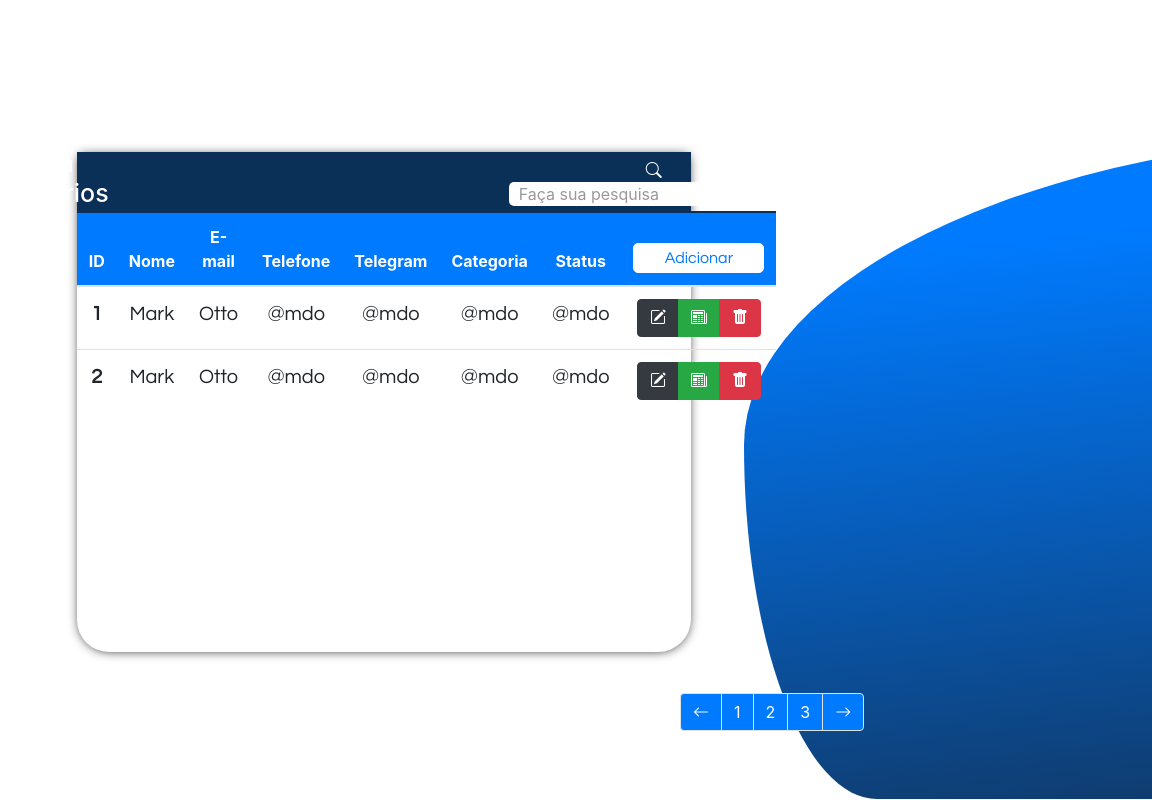
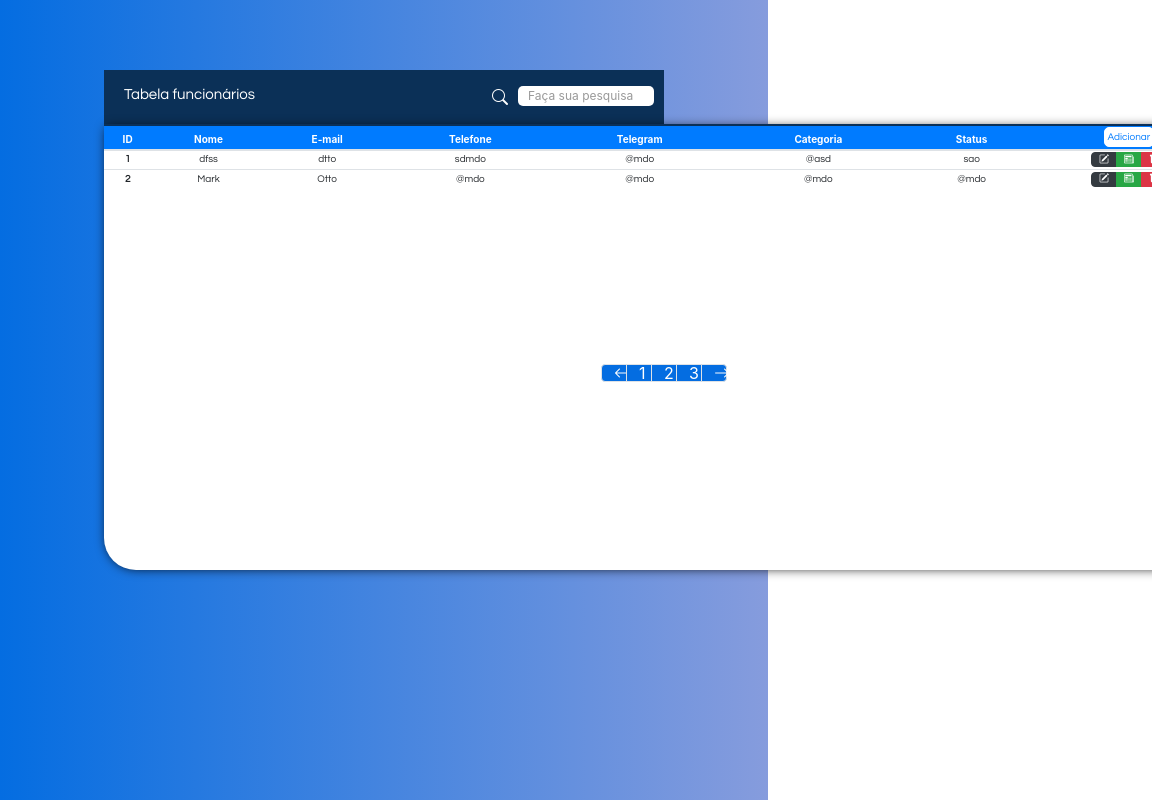
Before and after one commit to gugsinwork/HTML-hd-support, a plain HTML site: page index.html in a window 768 px wide. Shown: the top 800 px of the page, 1152 px wide, since content can reach past the window. Drawn offline with nearby package versions, Linux system fonts and the light colour scheme.

Commit message:
UPDATE: Responsividade na tabela e mudanças a +

```diff
--- a/index.html
+++ b/index.html
@@ -5,13 +5,10 @@
     <link rel="stylesheet" href="https://stackpath.bootstrapcdn.com/bootstrap/4.1.3/css/bootstrap.min.css" integrity="sha384-MCw98/SFnGE8fJT3GXwEOngsV7Zt27NXFoaoApmYm81iuXoPkFOJwJ8ERdknLPMO" crossorigin="anonymous">
 <script src="https://stackpath.bootstrapcdn.com/bootstrap/4.1.3/js/bootstrap.min.js" integrity="sha384-ChfqqxuZUCnJSK3+MXmPNIyE6ZbWh2IMqE241rYiqJxyMiZ6OW/JmZQ5stwEULTy" crossorigin="anonymous"></script>
     <meta charset="UTF-8">
-    <link rel="stylesheet" href="style.css">
+    <link rel="stylesheet" href="styletable.css">
     <meta name="viewport" content="width=device-width, initial-scale=1.0">
 </head>
 <body class="body-table">
-
-</div><div class="gradient-background"></div>
-
 <div class="TableContainer">
   <div class="table-menu">
     <h1>Tabela funcionários</h1>
@@ -20,6 +17,7 @@
       <input type="search" placeholder="Faça sua pesquisa">
     </div>
   </div>
+  <div class="background-table">
     <table id="table-position" class="table table-hover">
       <thead class="thead-style">
         <tr class="tr-style">
@@ -36,12 +34,12 @@
       <tbody>
         <tr class="tbody-style">
           <th scope="row">1</th>
-        <td>Mark</td>
-        <td>Otto</td>
+          <td>dfss</td>
+          <td>dtto</td>
+          <td>sdmdo</td>
           <td>@mdo</td>
-        <td>@mdo</td>
-        <td>@mdo</td>
-        <td>@mdo</td>
+          <td>@asd</td>
+          <td>sao</td>
           <td>
             <div class="btn-group" role="group" aria-label="Basic example">
               <button type="button" class="btn btn-dark"><i class="bi bi-pencil-square"></i></button>
@@ -51,7 +49,6 @@
 
           </td>
         </tr>
-
         <tr class="tbody-style">
           <th scope="row">2</th>
           <td>Mark</td>
@@ -67,13 +64,11 @@
               <button type="button" class="btn btn-danger" id="trash"><i class="bi bi-trash-fill" id="btn-btn"></i></button>
             </div>
 
+          </div>
           </td>
         </tr>
       </tbody>
     </table>
-
-
-
     <div class="pagination">
       <nav aria-label="Page navigation example">
         <ul class="pagination">
@@ -81,14 +76,10 @@
           <li class="page-item"><a class="page-link" href="#">1</a></li>
           <li class="page-item"><a class="page-link" href="#">2</a></li>
           <li class="page-item"><a class="page-link" href="#">3</a></li>
-        <li class="page-item"><a class="page-link" href="#"><i class="bi bi-arrow-right"></i></a></li>
+          <li class="page-item"><a class="page-link" href="#"><i class="bi bi-arrow-right"></i></i></a></li>
         </ul>
       </nav>
     </div>
-
-
-
   </div>
-
 </body>
 </html>
--- /dev/null
+++ b/styletable.css
@@ -0,0 +1,307 @@
+* {
+    margin: 0;
+    padding: 0;
+    box-sizing: border-box;
+}
+
+@font-face {
+    font-family: Questrial;
+    src: url(fonts/Questrial-Regular.ttf);
+}
+
+@font-face {
+    font-family: Agrandir-regular;
+    src: url(fonts/Agrandir-Regular.otf);
+}
+
+@font-face {
+    font-family: Agrandir;
+    src: url(fonts/Agrandir-Narrow.otf);
+}
+
+.body-table {
+    display: flex;
+    flex-direction: column;
+    align-items: center;
+    justify-content: center;
+    background: linear-gradient(to right, #046de1, #869cdd);
+    background-repeat: no-repeat;
+    background-size: cover;
+    height: 100vh;
+}
+
+.TableContainer {
+    margin-top: 10vh;
+    display: flex;
+    height: 500px;
+    flex-direction: column;
+}
+.background-table{
+    display: flex;
+    flex-direction: column;
+    align-items: center;
+    height: 500px;
+    width: 140vh;
+    box-shadow: 0px 1px 12px -3px rgba(0, 0, 0, 1);
+    border-radius: 0px 0px 33px 32px;
+    background-color: white;
+}
+
+.tr-style {
+    background-color: #007BFF;
+    color: white;
+    text-align: center;
+    width: 80%;
+}
+
+.tr-style th {
+    border-top: #0b3057 2px solid;
+}
+
+.tbody-style {
+    font-size: 20px;
+    text-align: center;
+    font-family: Questrial;
+    white-space: nowrap;
+}
+.tbody-style td{
+    word-wrap: break-word;
+}
+
+.table-menu {
+    background-color: #0b3057;
+    height: 60px;
+    width: 100%;
+    display: flex;
+    text-align: center;
+    align-items: center;
+    justify-content: space-between;
+}
+
+.table-menu h1 {
+    font-family: Questrial;
+    font-weight: 100;
+    font-size: 20px;
+    margin-left: 10px
+}
+
+.table-menu a {
+    text-decoration: none;
+    color: white;
+    margin-right: 10px;
+}
+
+.table-menu input {
+    border-style: none;
+    outline: 0;
+    border-radius: 5px;
+    width: 100%;
+    max-width: 300px;
+}
+
+::-webkit-input-placeholder {
+    position: relative;
+    color: #000000;
+    opacity: 40%;
+}
+
+.table-menu > i {
+    color: white;
+    font-size: 20px;
+    margin-right: 10px;
+    margin-bottom: 2px;
+}
+
+.button-add button {
+    width: 131px;
+    color: #007BFF;
+    background-color: white;
+    font-family: Questrial;
+    border: 1px solid white;
+    height: 30px;
+    cursor: pointer;
+    border-radius: 5px;
+    transition: ease 0.5s;
+}
+
+.button-add button:hover {
+    background-color: #007BFF;
+    color: white;
+}
+
+.pagination {
+    margin-top: 80px;
+    display: flex;
+    justify-content: center;
+    align-items: center;
+}
+
+.search-space {
+    margin-top: 2px;
+    display: flex;
+    margin-right: 10px;
+}
+.search-space input{
+    padding-left: 10px;
+}
+
+.table-menu h1 {
+    color: white;
+    font-size: 25px;
+    margin-right: auto;
+}
+
+.page-link {
+    background-color: #046de1;
+    color: white;
+    transition: ease 0.5s;
+    height: 30px;
+    text-align: center;
+    display: flex;
+    align-items: center;
+
+}
+
+.page-link:hover {
+    background-color: #869cdd;
+    color: white;
+    transform: scale(1.1);
+}
+
+.btn {
+    transition: ease 0.8s;
+}
+
+.btn:hover {
+    transform: scale(1.1);
+}
+@media only screen and (max-width: 507px) {
+    .body-table {
+        display: flex;
+        align-items: center;
+    }
+    .background-table{
+        width: 70vh;
+        min-width: 70vh;
+    }
+    .search-space {
+        margin-top: 2px;
+        display: flex;
+        margin-right: 10px;
+    }
+    .search-space a > i{
+        font-size: 16px;
+        position: relative;
+        bottom: 1px;
+    }
+    .search-space input{
+        width: 17vh;
+        height: 20px;
+        font-size: 12px;
+    }
+    .table-menu h1{
+        font-size: 15px;
+        position: relative;
+        left: 10px;
+        top: 2px;
+    }
+    .button-add button{
+        width: 50px;
+        height: 20px;
+    }
+    .btn-group button{
+        width: 1px;
+        height: 15px;
+    }
+    .btn-group button > i{
+        position: relative;
+        right: 5px;
+        font-size: 10px;
+        bottom: 14px;
+    }
+    th{
+        font-size: 10px;
+    }
+    .table td, .table th{
+        padding: 0.1rem;
+    }
+    td{
+        font-size: 10px;
+    }
+    .page-link{
+    }
+
+}
+@media only screen and (min-width: 507px) and (max-width: 1023px){
+    .body-table {
+        display: flex;
+        align-items: center;
+    }
+    .TableContainer {
+        width: 70vh;
+        position: relative;
+        bottom: 15vh;
+    }
+    .search-space {
+        margin-top: 2px;
+        display: flex;
+        margin-right: 10px;
+    }
+    .search-space a > i{
+        font-size: 16px;
+        position: relative;
+        bottom: 1px;
+    }
+    .search-space input{
+        width: 17vh;
+        height: 20px;
+        font-size: 12px;
+    }
+    .table-menu h1{
+        font-size: 15px;
+        position: relative;
+        left: 10px;
+        top: 2px;
+    }
+    .button-add button{
+        width: 50px;
+        height: 20px;
+    }
+    .btn-group button{
+        width: 1px;
+        height: 15px;
+    }
+    .btn-group button > i{
+        position: relative;
+        right: 5px;
+        font-size: 10px;
+        bottom: 14px;
+    }
+    th{
+        font-size: 10px;
+    }
+    .table td, .table th{
+        padding: 0.1rem;
+    }
+    td{
+        word-wrap: break-word;
+        font-size: 10px;
+        max-width: 10px;
+
+    }
+    .page-link{
+        height: 10px;
+        width: 20px;
+    }
+    .page-link h1{
+        font-size: 12px;
+        position: relative;
+        bottom: 8px;
+    }
+}
+@media only screen and (min-width: 768px) and (max-width: 1023px) {
+    /* Estilos específicos para telas entre 768px e 1023px */
+}
+@media only screen and (min-width: 1024px) {
+    /* Estilos específicos para telas maiores que 1024px */
+}
```
Lines whose indentation alone changed are shown as unchanged.
